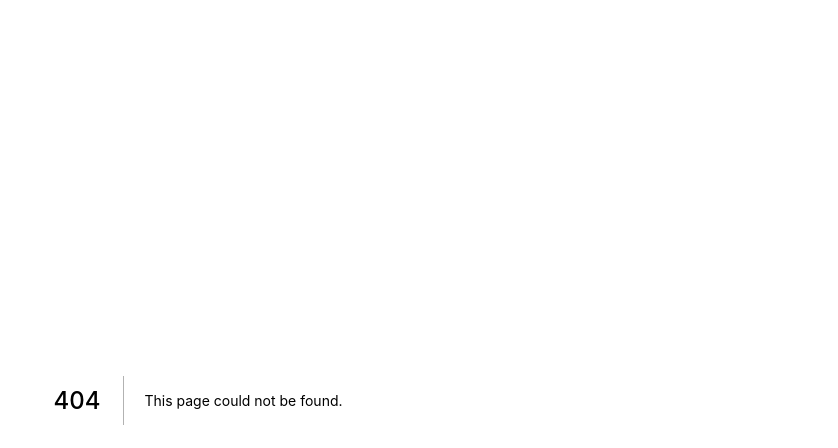
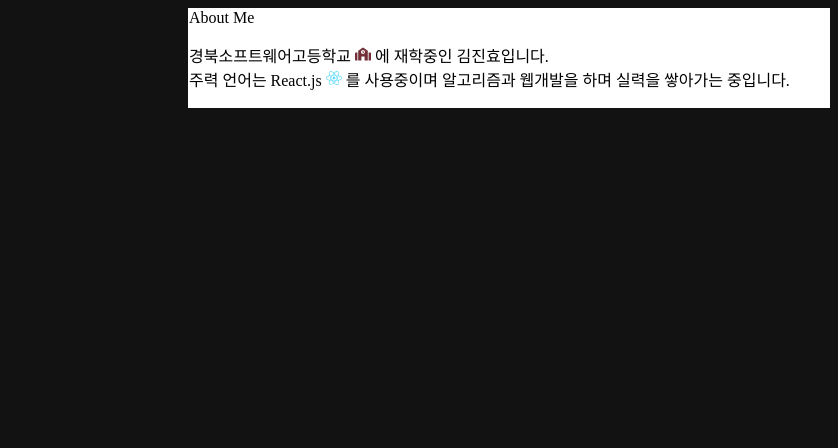
Before and after one commit to jinhyo-dev/My-PortFolio, a Next.js app: page /components/AboutMe in a window 1280 px wide. Before the commit this address had no page. Shown: the top 448 px of the page, without its empty margins (442-1280 px from the left). Built offline with nearby package versions, Linux system fonts and the light colour scheme; a web font is replaced by a local one.

Commit message:
Add AboutMe.tsx, scroll-snap

```diff
--- a/package.json
+++ b/package.json
@@ -18,12 +18,15 @@
     "react": "18.1.0",
     "react-device-detect": "^2.2.2",
     "react-dom": "18.1.0",
+    "react-icons": "^4.3.1",
     "react-responsive": "^9.0.0-beta.8",
     "react-scroll": "^1.8.7",
     "react-scroll-to-top": "^1.0.8",
     "react-simple-typewriter": "^3.0.1",
     "react-typewriter-effect": "^1.1.0",
     "scroll-into-view-if-needed": "^2.2.29",
+    "scroll-js": "^3.5.1",
+    "styled-components": "^5.3.5",
     "typewriter-effect": "^2.18.2"
   },
   "devDependencies": {
--- /dev/null
+++ b/pages/components/AboutMe.tsx
@@ -0,0 +1,22 @@
+import React from 'react';
+import styles from '../../styles/style.module.scss'
+import classNames from "classnames/bind"
+import { FaSchool, FaReact } from "react-icons/fa";
+
+const cs = classNames.bind(styles)
+
+const MyComponent = () => {
+  return (
+    <div>
+      <div className={cs('informationBox')}>
+        <div>About Me</div>
+        <p>
+          경북소프트웨어고등학교 <FaSchool style={{color: '#722F37'}}/> 에 재학중인 김진효입니다. <br/>
+          주력 언어는 React.js <FaReact style={{color: '#61DBFB'}}/> 를 사용중이며 알고리즘과 웹개발을 하며 실력을 쌓아가는 중입니다. <br/>
+        </p>
+      </div>
+    </div>
+  );
+}
+
+export default MyComponent;
--- a/pages/components/Header.tsx
+++ b/pages/components/Header.tsx
@@ -8,7 +8,7 @@ const cs = classNames.bind(styles)
 const Header = () => {
   const scrollToRef = (ref:string) => {
     const des = document.getElementById(ref)
-    scrollIntoView(des, {
+    scrollIntoView(des!, {
       scrollMode: 'if-needed',
       block: 'start',
       inline: 'nearest',
--- a/pages/components/Typewriter.tsx
+++ b/pages/components/Typewriter.tsx
@@ -20,7 +20,7 @@ const Typewriters = () => {
             typeSpeed={90}
             deleteSpeed={70}
             delaySpeed={1500}
-            words={['Student Developer', 'Web Developer', 'ㅈㄴ 잠온다..']}
+            words={['Student Developer', 'Web Developer', 'Always Learning!']}
           />
         </span>
       </h1>
--- a/styles/globals.scss
+++ b/styles/globals.scss
@@ -1,3 +1,27 @@
 body {
   background-color: #121212;
 }
+
+.container {
+  scroll-behavior: smooth;
+  height: 100vh;
+  scroll-snap-type: y mandatory;
+  scroll-padding-top: 10px;
+  overflow-y: scroll;
+}
+
+.container::-webkit-scrollbar {
+  width: 0;
+  background: transparent;
+}
+
+.container > div {
+  scroll-snap-align: start;
+}
+
+.pages {
+  width: 100%;
+  border: 1px solid #121212;
+  height: 100vh;
+  backgroundColor: #121212;
+}
--- a/styles/style.module.scss
+++ b/styles/style.module.scss
@@ -21,17 +21,13 @@
   }
 }
 
-.titleBar {
-  margin-top: 4rem;
-}
-
 .title {
   color: #FFD700;
   font-family: 'Abel', sans-serif;
   text-decoration: none;
   float: left;
   margin-left: 7vw;
-  font-size: 2rem;
+  font-size: 4vh;
   font-weight: bold;
   -webkit-animation-duration: 1s;
   animation-duration: 1s;
@@ -56,8 +52,8 @@
   border: none;
   float: right;
   border-radius: 5px;
-  padding: 0.7rem 1rem;
-  font-size: 1.2rem;
+  padding: 1vw 1.3vw;
+  font-size: 1.5vw;
   margin-left: 3vw;
   cursor: pointer;
   transition: all 0.3s ease-in-out;
@@ -84,18 +80,19 @@
   }
 }
 
-.pages {
-  border: 1px solid #121212;
-  height: 110vh;
-  margin-top: 60vh;
-  width: 100%;
-  backgroundColor: #121212;
-}
-
 .category {
   font-family: 'Josefin Sans', sans-serif;
   margin-left: 3vw;
   font-size: 3vw;
   color: #FFF;
-  margin-top: 3rem;
+  margin-top: 5vh;
 }
+
+.informationBox {
+  float: right;
+  border: 1px solid #fff;
+  height: auto;
+  color: #000;
+  background-color: #fff;
+  width: 50vw;
+}
```
Also changed, not shown: pages/index.tsx (+14 -7 lines), pages/_app.tsx (line endings or trailing spaces), 1 other file (tests, documents, lock files or other folders).
